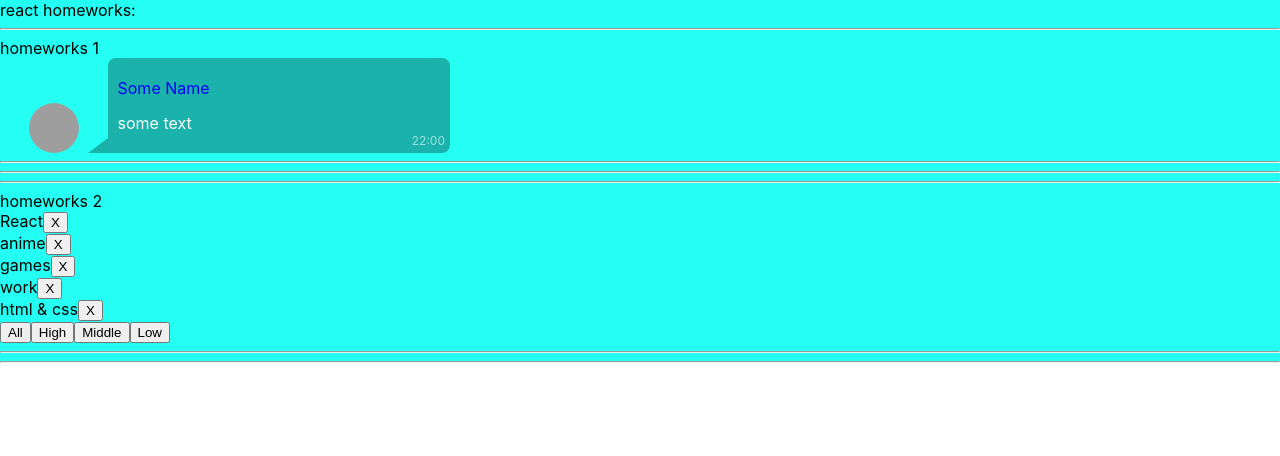
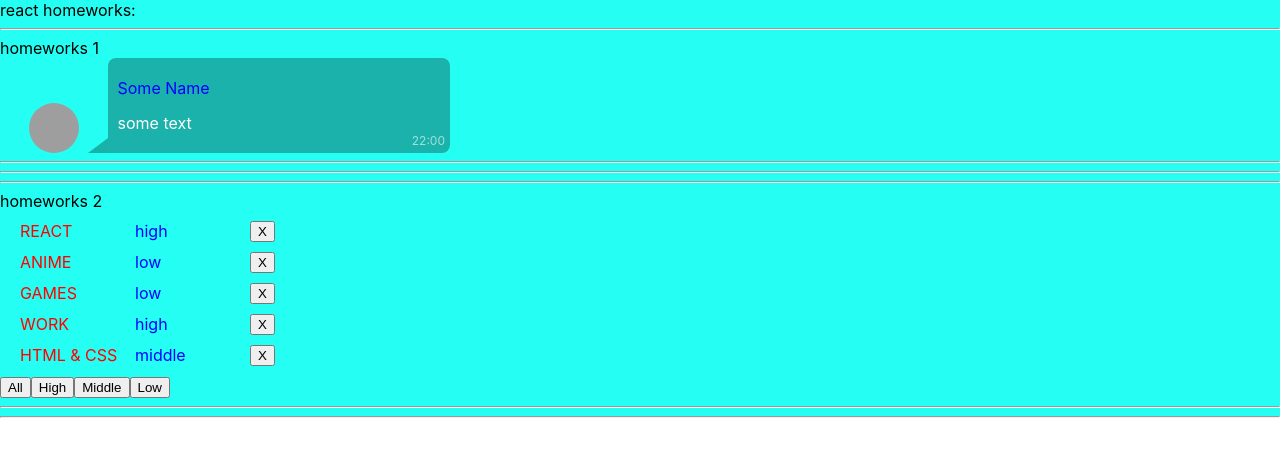
Before and after one commit to Sergey-Rimsha/homeWorks_Ignat, a React (Create React App) app: page / in a window 1280 px wide. Shown: the top 456 px of the page. Built offline with nearby package versions, Linux system fonts and the light colour scheme; grey boxes are pictures that could not be loaded.

Commit message:
lesson_work_2_fix

```diff
--- a/src/p2-homeworks/h2/Affair.tsx
+++ b/src/p2-homeworks/h2/Affair.tsx
@@ -1,9 +1,12 @@
 import React from 'react'
+
+import style from './Affairs.module.css'
 
 type AffairPropsType = {
     // key не нужно типизировать
     affair: string // need to fix any
     id: number
+    priority: string
     deleteAffairCallback: (_id: number) => void // need to fix any
 }
 
@@ -13,9 +16,10 @@ function Affair(props: AffairPropsType) {
 
 
     return (
-        <div>
+        <div className={style.affairWrap}>
             {/*// show some text*/}
-            {props.affair}
+            <div className={style.title}>{props.affair}</div>
+            <div className={style.priority}>{props.priority}</div>
             <button onClick={deleteCallback}>X</button>
         </div>
     )
--- a/src/p2-homeworks/h2/Affairs.module.css
+++ b/src/p2-homeworks/h2/Affairs.module.css
@@ -1,3 +1,18 @@
-.someClass {
+.affairWrap {
+	display: flex;
+	margin: 10px 20px;
+}
 
+.affairWrap div {
+	width: 100px;
+	margin-right: 15px;
 }
+
+.affairWrap .title {
+	color: red;
+	text-transform: uppercase;
+}
+
+.affairWrap .priority {
+	color: blue;
+}
--- a/src/p2-homeworks/h2/Affairs.tsx
+++ b/src/p2-homeworks/h2/Affairs.tsx
@@ -1,9 +1,9 @@
 import React from 'react'
 import Affair from './Affair'
-import {DefaultAffairsType, FilterType, InAffairsType} from './HW2'
+import {AffairType, FilterType, InAffairsType} from './HW2'
 
 type AffairsPropsType = { // need to fix any
-    data: DefaultAffairsType
+    data: AffairType
     setFilter: (filter: FilterType) => void
     deleteAffairCallback: (_id: number) => void
 }
@@ -14,6 +14,7 @@ function Affairs(props: AffairsPropsType) {
             key={a._id} // кеи ОБЯЗАТЕЛЬНЫ в 99% - так что лучше их писать всегда при создании компонент в мапе
             id={a._id}
             affair={a.name}
+            priority={a.priority}
             deleteAffairCallback={props.deleteAffairCallback}
         />
     ))
--- a/src/p2-homeworks/h2/HW2.tsx
+++ b/src/p2-homeworks/h2/HW2.tsx
@@ -3,10 +3,8 @@ import Affairs from './Affairs'
 
 // types
 export type AffairPriorityType = 'high' | 'low' | 'middle' // need to fix any
+export type AffairType = Array<InAffairsType> // need to fix any
 export type FilterType = 'all' | AffairPriorityType
-export type AffairType = Array<InAffairsType> // need to fix any
-
-export type DefaultAffairsType = Array<InAffairsType>
 
 export type InAffairsType = {
     _id: number
@@ -15,7 +13,7 @@ export type InAffairsType = {
 }
 
 // constants
-const defaultAffairs: DefaultAffairsType = [ // need to fix any
+const defaultAffairs: AffairType = [ // need to fix any
     {_id: 1, name: 'React', priority: 'high'},
     {_id: 2, name: 'anime', priority: 'low'},
     {_id: 3, name: 'games', priority: 'low'},
@@ -30,13 +28,13 @@ export const filterAffairs = (affairs: AffairType, filter: FilterType): AffairTy
         return affairs
     }
     if (filter === 'low') {
-        return affairs.filter(f => f.priority === 'low')
+        return affairs.filter(f => f.priority === filter)
     }
     if (filter === 'middle') {
-        return affairs.filter(f => f.priority === 'middle')
+        return affairs.filter(f => f.priority === filter)
     }
     if (filter === 'high') {
-        return affairs.filter(f => f.priority === 'high')
+        return affairs.filter(f => f.priority === filter)
     }
 
     return affairs
```
Also changed, not shown: 2 other files (tests, documents, lock files or other folders).
